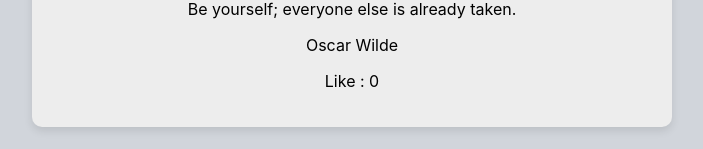
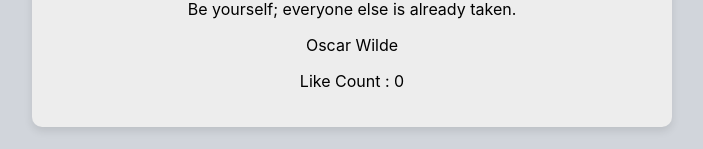
Before and after one commit to emirhanbayatli/random-quote, a React (Create React App) app: page / in a window 1280 px wide. Shown: the part 149-298 px from the top of the page, without its empty margins (288-991 px from the left). Built offline with nearby package versions, Linux system fonts and the light colour scheme.

Commit message:
Fix import paths for components and update like count display in QuoteCard

```diff
--- a/src/App.jsx
+++ b/src/App.jsx
@@ -2,7 +2,7 @@ import "./App.css";
 import { useState } from "react";
 import { MainPage } from "./pages/MainPage";
 import { ProfilePage } from "./pages/ProfilePage";
-import { Navbar } from "./components/Navbar";
+import { Navbar } from "./Components/Navbar";
 
 function App() {
   const pages = {
--- a/src/Components/QuoteCard/index.js
+++ b/src/Components/QuoteCard/index.js
@@ -4,7 +4,7 @@ export function QuoteCard({ quote, author, likeCount }) {
     <section className="quote-card">
       <p>{quote}</p>
       <p>{author}</p>
-      <p>{likeCount}</p>
+      <p>{"Like Count : " + likeCount}</p>
     </section>
   );
 }
--- a/src/pages/MainPage/index.jsx
+++ b/src/pages/MainPage/index.jsx
@@ -1,5 +1,5 @@
-import { QuoteCard } from "../../components/QuoteCard";
-import { Button } from "../../components/Button";
+import { QuoteCard } from "../../Components/QuoteCard";
+import { Button } from "../../Components/Button";
 import { useQuotesContext } from "../../QuotesContextProvider";
 import {
   useQuoteIndexContext,
@@ -42,7 +42,7 @@ export const MainPage = () => {
       <QuoteCard
         quote={quotes[currentIndex].quote}
         author={quotes[currentIndex].author}
-        likeCount={"Like : " + quotes[currentIndex].likeCount}
+        likeCount={quotes[currentIndex].likeCount}
       />
 
       <Button
```
Also changed, not shown: 1 other file (tests, documents, lock files or other folders).
